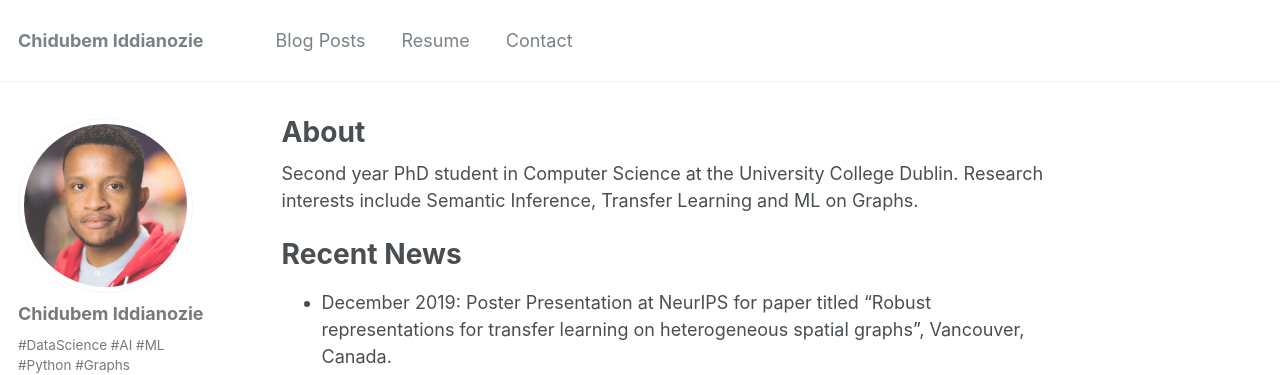
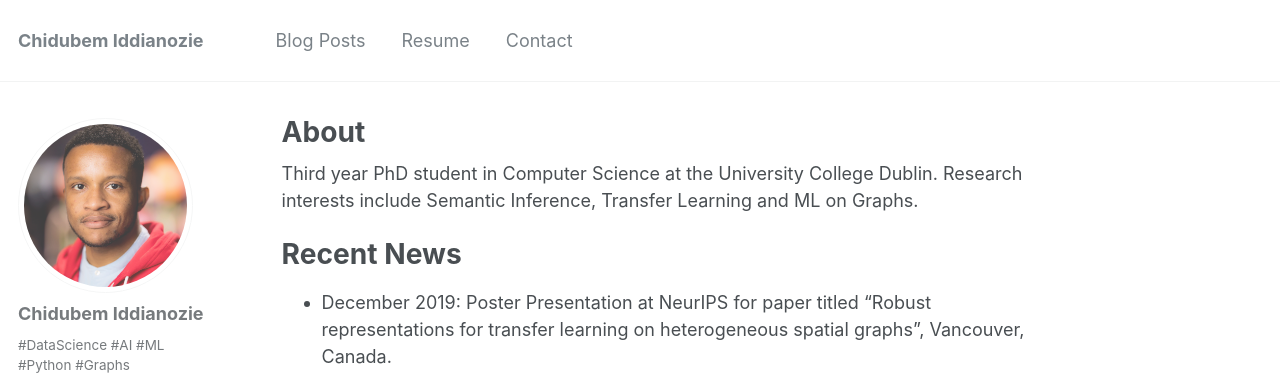
Before and after one commit to chiddianozie/chidubem-iddianozie, a Jekyll site: the page built from _pages/about.md, in a window 1280 px wide and 964 px high. Shown: the top 375 px of the window. Built offline with Jekyll 4.4.1, drawn with Linux system fonts in a browser that asks for light colours.

Commit message:
edited about.md

```diff
--- a/_pages/about.md
+++ b/_pages/about.md
@@ -8,7 +8,7 @@ redirect_from:
   - /about.html
 ---
 
-Second year PhD student in Computer Science at the University College Dublin. Research interests include Semantic Inference, Transfer Learning and ML on Graphs.
+Third year PhD student in Computer Science at the University College Dublin. Research interests include Semantic Inference, Transfer Learning and ML on Graphs.
 
 
 # Recent News
```
Also changed, not shown: _posts/2019-06-20-constructing-buffers-around-linestrings-using-postgis-postgresql.md (+1 -1 lines).
